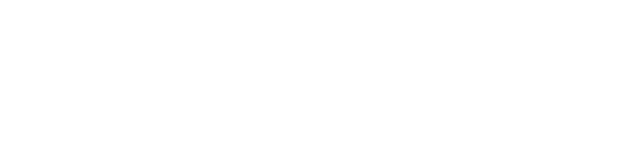
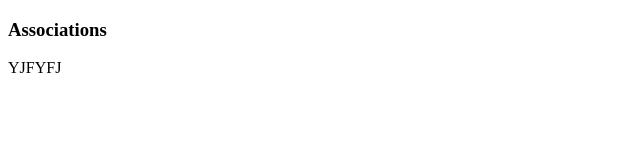
Before and after one commit to billaxel/git-mon-cv, a plain HTML site: page index.html in a window 1280 px wide. Shown: the whole page, without its empty margins (0-640 px from the left). Drawn offline with Linux system fonts and the light colour scheme; files whose address does not match are found by name.

Commit message:
mise en place de la section associations

```diff
--- a/index.html
+++ b/index.html
@@ -8,6 +8,7 @@
     <link rel="stylesheet" href="C:\Users\aures\OneDrive\Documents\Tp\Axel\style.css" >
 </head>
 <body>
-
+    <h3>Associations</h3>
+    <p>YJFYFJ</p>
 </body>
 </html>
```
